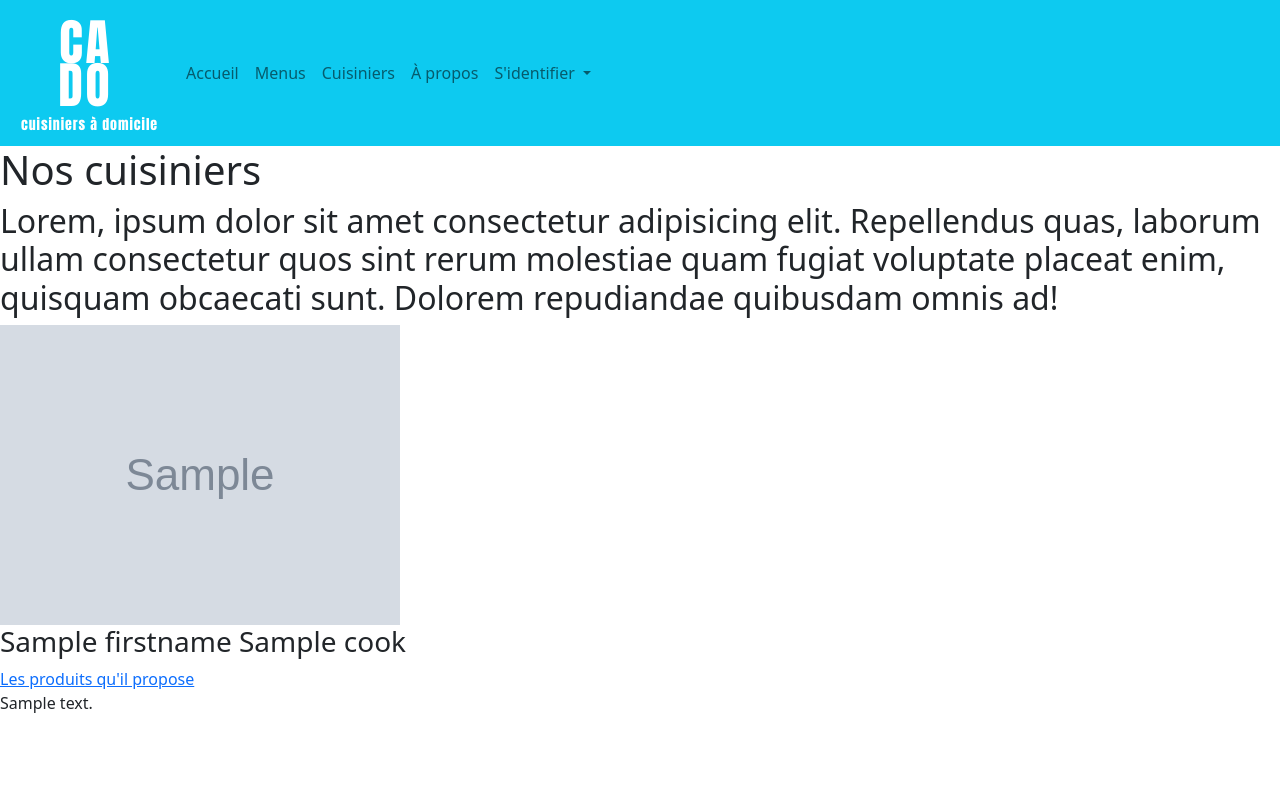
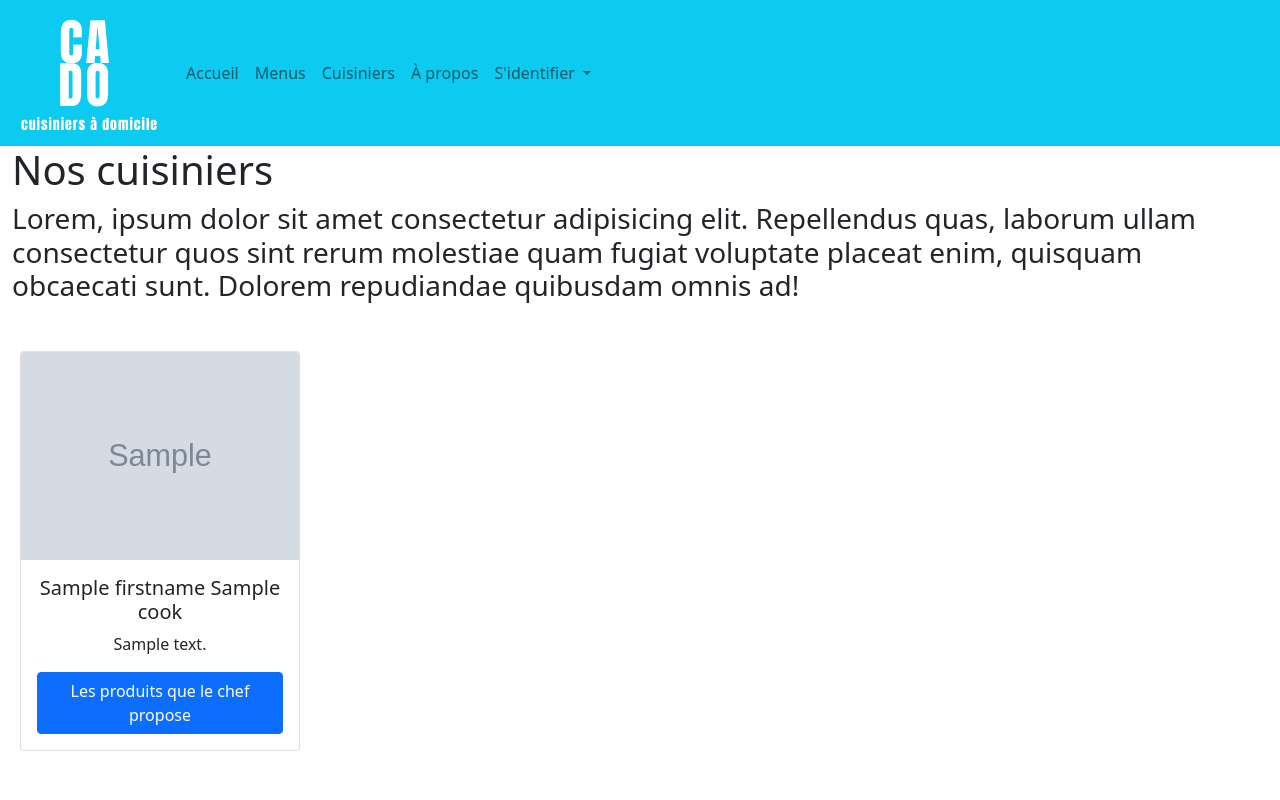
Before and after one commit to Thp77/Chef_a_domicile, a Symfony app: template templates/cook/index.html.twig in a window 1280 px wide. Run offline with Twig, Linux system fonts and the light colour scheme; the template is opened without the code that fills it: most values are stand-ins (such as "Sample title", 1, 10 or a date in 2020); grey boxes marked "Sample" are stand-in pictures; some libraries are stand-ins or nearby versions.

Commit message:
début de mise en page

```diff
--- a/public/js/useredit.js
+++ b/public/js/useredit.js
@@ -1,7 +1,7 @@
 let labelareaUser = document.getElementById("labelDescript")
 let textareaUser = document.getElementById("userDescription")
 let checkboxUser = document.getElementById("user_roles")
-console.log(textareaUser.classList.contains("d-none"))
+
 document.getElementById("user_roles").addEventListener("click", function() {
 
     if (textareaUser.classList.length > 0) {
--- a/templates/base.html.twig
+++ b/templates/base.html.twig
@@ -14,7 +14,9 @@
     </head>
     <body>
         {% include 'partials/_navbar.html.twig' %}
+        <div class="container-fluid">
         {% block body %}{% endblock %}
+        </div>
             <script src="https://cdn.jsdelivr.net/npm/bootstrap@5.1.0/dist/js/bootstrap.bundle.min.js" integrity="sha384-U1DAWAznBHeqEIlVSCgzq+c9gqGAJn5c/t99JyeKa9xxaYpSvHU5awsuZVVFIhvj" crossorigin="anonymous"></script>
 
         {% block javascripts %}
--- a/templates/cook/index.html.twig
+++ b/templates/cook/index.html.twig
@@ -2,16 +2,21 @@
 
 {% block body %}
 	<h1>Nos cuisiniers</h1>
-	<h2>Lorem, ipsum dolor sit amet consectetur adipisicing elit. Repellendus quas, laborum ullam consectetur quos sint rerum molestiae quam fugiat voluptate placeat enim, quisquam obcaecati sunt. Dolorem repudiandae quibusdam omnis ad!</h2>
-
+	<h3>Lorem, ipsum dolor sit amet consectetur adipisicing elit. Repellendus quas, laborum ullam consectetur quos sint rerum molestiae quam fugiat voluptate placeat enim, quisquam obcaecati sunt. Dolorem repudiandae quibusdam omnis ad!</h3>
+<div class="row mt-4">
 	{% for cook in cooks %}
-		<img src="{{ cook.photo }}" alt="{{ cook.name }}">
-		<h3>{{ cook.firstname }} {{ cook.name }}</h3>
-		<a href="{{ path('cook_show_products', {id: cook.id }) }}">Les produits qu'il propose</a>
-		<p>{{ cook.description }}</p>
-
-
+	<div class="col-12 col-sm-6 col-md-4 col-lg-3">
+		<div class="card my-4 mx-2">
+  			<img src="{{ cook.photo }}" class="card-img-top" alt="{{ cook.name }}">
+ 			 <div class="card-body text-center">
+    				<h5 class="card-title">{{ cook.firstname }} {{ cook.name }}</h5>
+    				<p class="card-text">{{ cook.description }}</p>
+    				<a href="{{ path('cook_show_products', {id: cook.id }) }}" class="btn btn-primary">Les produits que le chef propose</a>
+  			</div>
+		</div>
+	</div>
 	{% endfor %}
+</div>
 
 
 {% endblock %}
```
